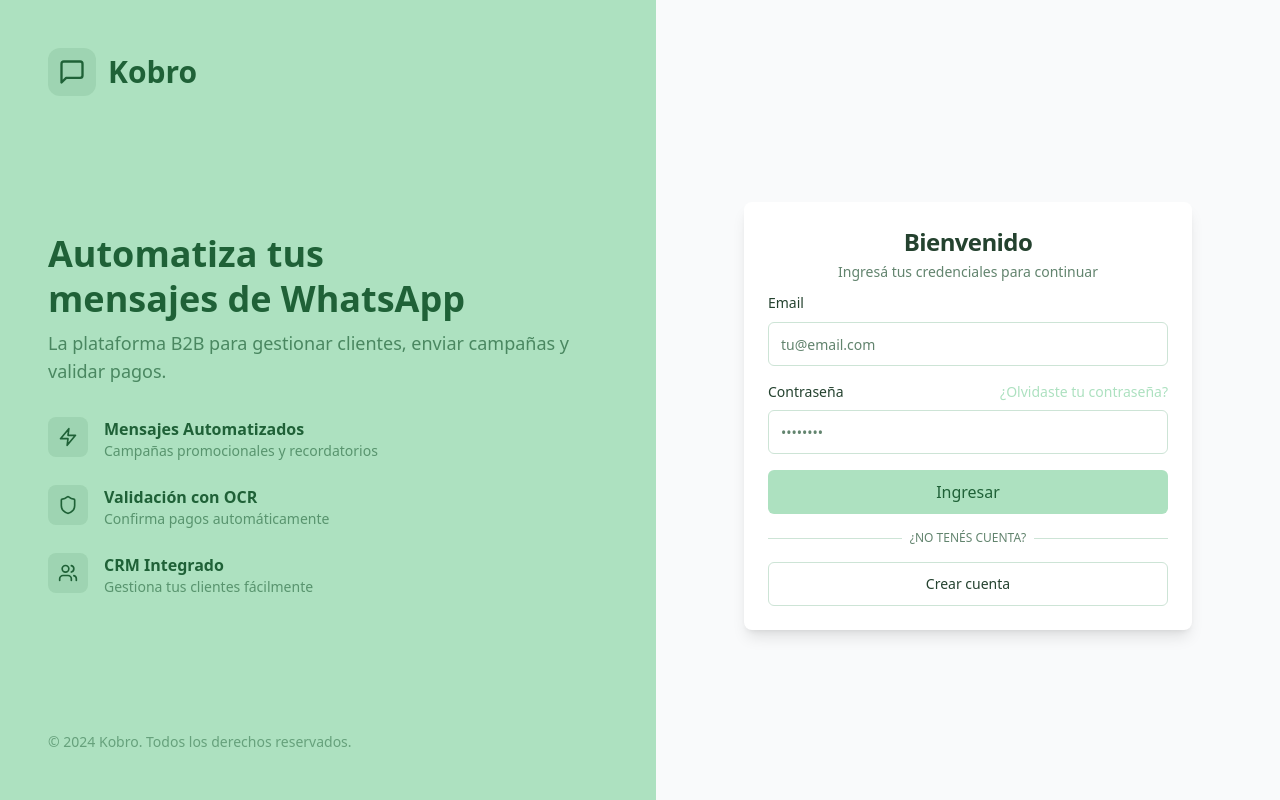
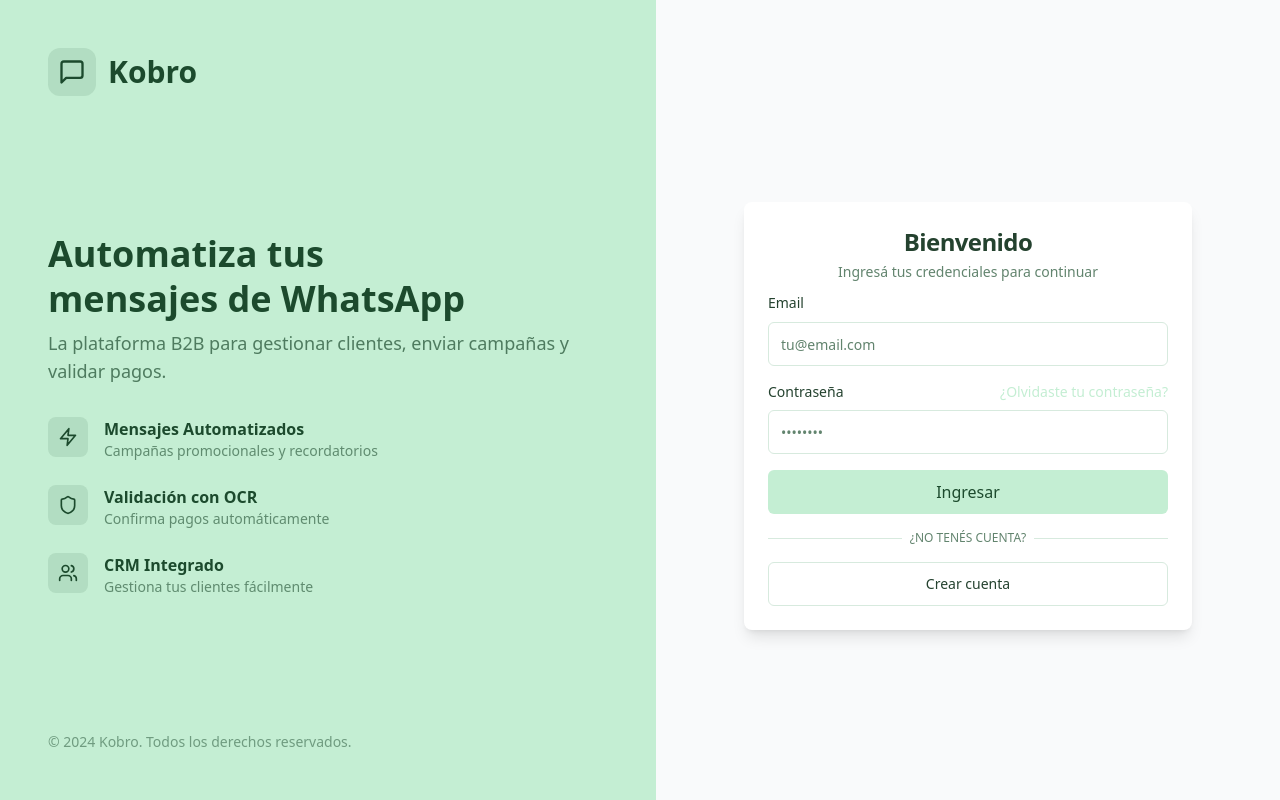
Before and after one commit to tomasg213/kobro, a Next.js app in the folder frontend/: page /auth/login in a window 1280 px wide. Built offline with nearby package versions, Linux system fonts and the light colour scheme; no server answers.

Commit message:
Fix green color to be lighter pastel and improve login error handling
- Change primary color from 142 47% 78% to 142 55% 85% (much lighter)
- Update all color variables for better pastel green theme
- Improve error message for connection errors

```diff
--- a/frontend/src/app/auth/login/page.tsx
+++ b/frontend/src/app/auth/login/page.tsx
@@ -34,13 +34,17 @@
       });
 
       if (error) {
-        setError(error.message);
+        if (error.message.includes("fetch") || error.message.includes("network")) {
+          setError("No se pudo conectar al servidor. Verificá tu conexión a internet.");
+        } else {
+          setError(error.message);
+        }
       } else {
         router.push("/dashboard");
         router.refresh();
       }
     } catch {
-      setError("Ocurrió un error inesperado");
+      setError("Ocurrió un error inesperado. Verificá que Supabase esté configurado.");
     } finally {
       setLoading(false);
     }
--- a/frontend/src/app/globals.css
+++ b/frontend/src/app/globals.css
@@ -8,19 +8,19 @@
     --foreground: 142 30% 20%;
     --card: 0 0% 100%;
     --card-foreground: 142 30% 20%;
-    --primary: 142 47% 78%;
-    --primary-foreground: 142 52% 25%;
-    --secondary: 142 40% 90%;
+    --primary: 142 55% 85%;
+    --primary-foreground: 142 45% 20%;
+    --secondary: 142 40% 92%;
     --secondary-foreground: 142 30% 20%;
-    --muted: 142 30% 92%;
+    --muted: 142 30% 94%;
     --muted-foreground: 142 15% 45%;
-    --accent: 142 50% 94%;
-    --accent-foreground: 142 52% 25%;
+    --accent: 142 50% 95%;
+    --accent-foreground: 142 45% 20%;
     --destructive: 0 84% 60%;
     --destructive-foreground: 0 0% 100%;
-    --border: 142 30% 85%;
-    --input: 142 30% 85%;
-    --ring: 142 47% 78%;
+    --border: 142 30% 88%;
+    --input: 142 30% 88%;
+    --ring: 142 55% 85%;
     --radius: 0.5rem;
 
     --success: 142 60% 50%;
@@ -33,19 +33,19 @@
     --foreground: 142 20% 95%;
     --card: 142 25% 14%;
     --card-foreground: 142 20% 95%;
-    --primary: 142 47% 70%;
-    --primary-foreground: 142 52% 15%;
+    --primary: 142 50% 65%;
+    --primary-foreground: 142 50% 10%;
     --secondary: 142 25% 20%;
     --secondary-foreground: 142 20% 95%;
     --muted: 142 25% 20%;
     --muted-foreground: 142 15% 60%;
     --accent: 142 25% 20%;
-    --accent-foreground: 142 47% 70%;
+    --accent-foreground: 142 50% 65%;
     --destructive: 0 62% 50%;
     --destructive-foreground: 0 0% 100%;
     --border: 142 25% 25%;
     --input: 142 25% 25%;
-    --ring: 142 47% 70%;
+    --ring: 142 50% 65%;
   }
 
   @media (prefers-color-scheme: dark) {
@@ -54,19 +54,19 @@
       --foreground: 142 20% 95%;
       --card: 142 25% 14%;
       --card-foreground: 142 20% 95%;
-      --primary: 142 47% 70%;
-      --primary-foreground: 142 52% 15%;
+      --primary: 142 50% 65%;
+      --primary-foreground: 142 50% 10%;
       --secondary: 142 25% 20%;
       --secondary-foreground: 142 20% 95%;
       --muted: 142 25% 20%;
       --muted-foreground: 142 15% 60%;
       --accent: 142 25% 20%;
-      --accent-foreground: 142 47% 70%;
+      --accent-foreground: 142 50% 65%;
       --destructive: 0 62% 50%;
       --destructive-foreground: 0 0% 100%;
       --border: 142 25% 25%;
       --input: 142 25% 25%;
-      --ring: 142 47% 70%;
+      --ring: 142 50% 65%;
     }
   }
 }
```
